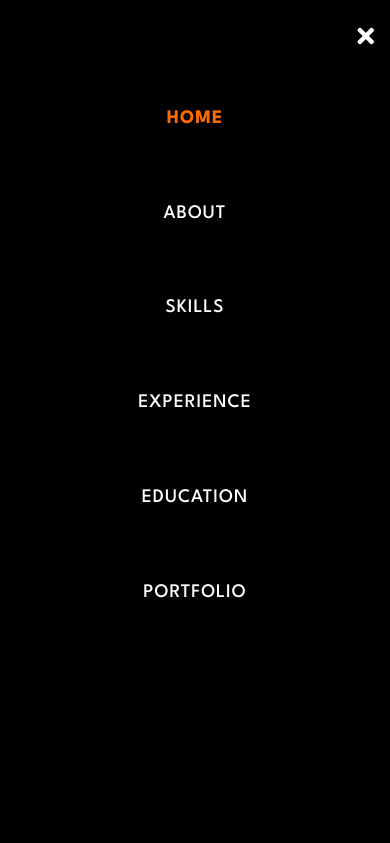
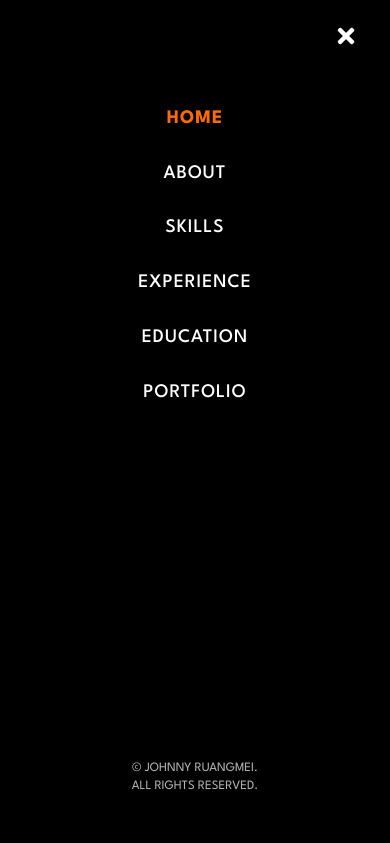
Before and after one commit to petergangmei/johnny-ruangmei, a plain HTML site: page public/index.html in a window 390 px wide. Both pictures are taken after a click on the button 363 px from the left and 45 px from the top of the page. Shown: the top 843 px of the page. Drawn offline with nearby package versions, Linux system fonts and the light colour scheme.

Commit message:
Add mobile navigation and responsive design to Skills page
- Implemented mobile menu toggle with Font Awesome icons
- Wrapped navigation links in a container for better mobile layout
- Added mobile-specific CSS adjustments for Skills section
- Included main navigation JavaScript for mobile menu functionality
- Refined padding and top margin for mobile header compatibility

```diff
--- a/public/skills/style.css
+++ b/public/skills/style.css
@@ -178,11 +178,11 @@
 
 @media (max-width: 768px) {
     .skills {
-        padding: 3rem 2rem;
+        padding-top: 2rem; /* Adjusted for mobile header */
     }
 
     .skills h2 {
-        font-size: 3rem;
+        margin-top: 1rem; /* Added space after mobile header */
     }
 
     .skills-grid {
--- a/public/style.css
+++ b/public/style.css
@@ -128,6 +128,70 @@ body {
     flex-direction: column;
     justify-content: space-between;
     z-index: 1000;
+}
+
+/* Mobile Navigation Toggle Button */
+.mobile-menu-toggle {
+    display: none;
+    background: none;
+    border: none;
+    color: #fff;
+    font-size: 1.5rem;
+    cursor: pointer;
+    padding: 0.5rem;
+    position: absolute;
+    right: 1.5rem;
+    top: 50%;
+    transform: translateY(-50%);
+    z-index: 1100;
+    width: 40px;
+    height: 40px;
+    display: flex;
+    align-items: center;
+    justify-content: center;
+    transition: all 0.3s ease;
+    overflow: hidden;
+}
+
+.mobile-menu-toggle.active {
+    position: fixed;
+    right: 1.5rem;
+    top: 1.5rem;
+    transform: none;
+}
+
+.mobile-menu-toggle .menu-icon,
+.mobile-menu-toggle .close-icon {
+    position: absolute;
+    transition: transform 0.4s ease, opacity 0.3s ease;
+    width: 100%;
+    height: 100%;
+    display: flex;
+    align-items: center;
+    justify-content: center;
+}
+
+.mobile-menu-toggle .close-icon {
+    opacity: 0;
+    transform: translateY(-150%);
+}
+
+.mobile-menu-toggle.active .menu-icon {
+    opacity: 0;
+    transform: translateY(150%);
+}
+
+.mobile-menu-toggle.active .close-icon {
+    opacity: 1;
+    transform: translateY(0);
+}
+
+/* Nav Container */
+.nav-container {
+    display: flex;
+    flex-direction: column;
+    height: 100%;
+    justify-content: space-between;
 }
 
 .nav-links {
@@ -432,10 +496,9 @@ body {
     .sidebar {
         width: 100%;
         height: auto;
-        position: relative;
-        flex-direction: row;
-        align-items: center;
-        padding-right: 3.5rem;
+        position: fixed;
+        z-index: 1000;
+        justify-content: flex-start;
     }
 
     .logo {
@@ -449,24 +512,39 @@ body {
     }
 
     .nav-links {
-        display: flex;
-        padding: 0 1rem;
-        gap: 1rem;
-        flex-wrap: wrap;
-        justify-content: center;
+        padding: 2rem;
+        text-align: center;
     }
 
     .nav-links li {
-        margin-bottom: 0.5rem;
+        margin: 1.5rem 0;
+    }
+
+    .nav-links a {
+        font-size: 1.2rem;
+        color: #fff;
+        text-decoration: none;
+        transition: color 0.3s ease;
+    }
+
+    .nav-links a:hover,
+    .nav-links a.active {
+        color: #ff6b00;
     }
 
     .copyright {
-        display: none;
+        text-align: center;
+        padding: 1rem;
+        position: absolute;
+        bottom: 2rem;
+        width: 100%;
+        color: #fff;
     }
 
     .main-content {
         margin-left: 0;
         width: 100%;
+        padding-top: 70px; /* Space for fixed header */
     }
 
     .hero {
@@ -506,6 +584,16 @@ body {
             letterSpacing 1.2s ease forwards 0.6s,
             gradientTransition 2s ease-in-out forwards 0.6s,
             gradientText 3s linear infinite 2.6s;
+    }
+
+    /* Body class for when menu is open */
+    body.menu-open {
+        overflow: hidden;
+    }
+
+    body.menu-open .main-content {
+        position: relative;
+        z-index: 1;
     }
 }
 
@@ -582,7 +670,7 @@ body {
     }
 
     .mobile-menu-toggle {
-        display: block;
+        display: flex;
     }
 
     .nav-container {
```
Also changed, not shown: public/skills/index.html (+11 -1 lines).
